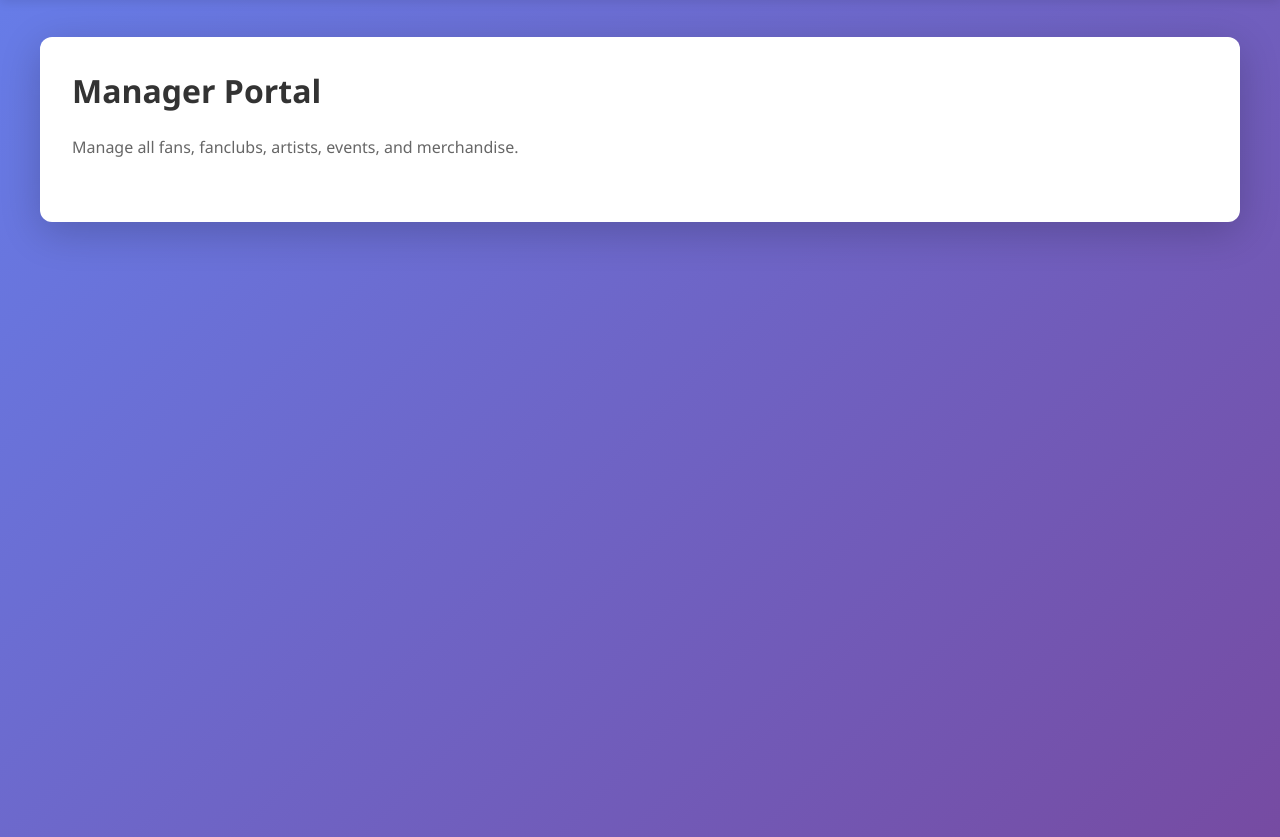
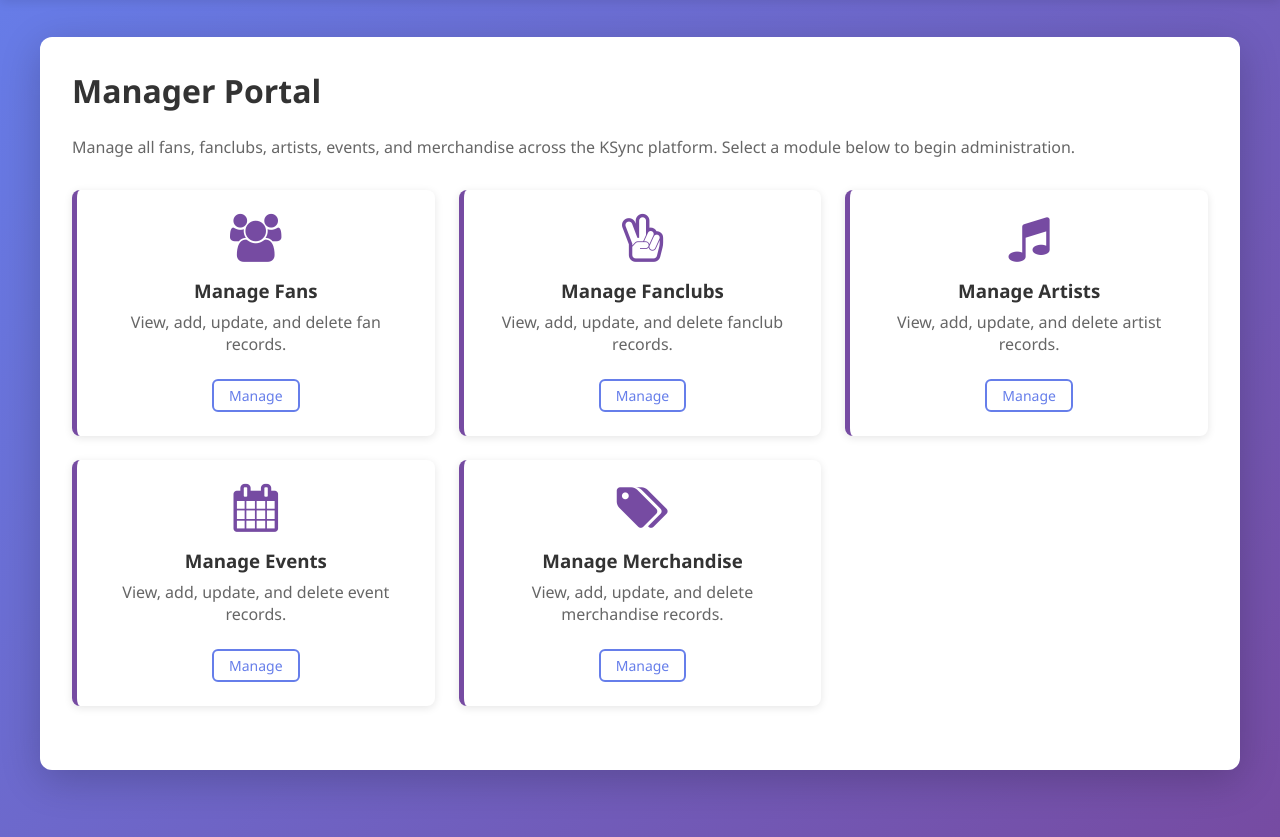
Before and after one commit to jiancpp/ccinfom-db-application, a Flask app: page /manager_portal in a window 1280 px wide. Shown: the part 75-912 px from the top of the page. Run offline with Flask 3, Linux system fonts and the light colour scheme; parts of the project's set-up code (start-up, migrations or seed data) failed here and were passed over.

Commit message:
updated manager portal

```diff
--- a/app/routes.py
+++ b/app/routes.py
@@ -724,6 +724,36 @@ def manager_portal():
     return render_template('manager_portal.html')
 
 
+@main_routes.route('/manage_fans')
+def manage_fans():
+    # edit
+    return render_template('manager_portal.html')
+
+
+@main_routes.route('/manage_fanclubs')
+def manage_fanclubs():
+    # edit
+    return render_template('manager_portal.html')
+
+
+@main_routes.route('/manage_artists')
+def manage_artists():
+    # edit
+    return render_template('manager_portal.html')
+
+
+@main_routes.route('/manage_events')
+def manage_events():
+    # edit
+    return render_template('manager_portal.html')
+
+
+@main_routes.route('/manage_merchandise')
+def manage_merchandise():
+    # edit
+    return render_template('manager_portal.html')
+
+
 @main_routes.route('/test_db')
 def test_db():
     import mysql.connector
--- a/app/templates/manager_portal.html
+++ b/app/templates/manager_portal.html
@@ -1,8 +1,49 @@
 {% extends "base.html" %}
 {% block title %}Manager Portal - KSync{% endblock %}
+
 {% block content %}
 <header style="margin-bottom: 2rem;">
     <h1>Manager Portal</h1>
-    <p style="color: #666;">Manage all fans, fanclubs, artists, events, and merchandise.</p>
+    <p style="color: #666;">Manage all fans, fanclubs, artists, events, and merchandise across the KSync platform. Select a module below to begin administration.</p>
 </header>
+
+<div class="grid">
+
+    <a href="{{ url_for('main_routes.manage_fans') }}" class="card" style="text-decoration: none; text-align: center; border-left: 5px solid #764ba2">
+        <i class="fa fa-users" style="font-size: 3rem; color: #764ba2; margin-bottom: 1rem;"></i>
+        <h3>Manage Fans</h3>
+        <p>View, add, update, and delete fan records.</p>
+        <span class="btn btn-outline" style="margin-top: 1rem; padding: 5px 15px;">Manage</span>
+    </a>
+
+    <a href="{{ url_for('main_routes.manage_fanclubs') }}" class="card" style="text-decoration: none; text-align: center; border-left: 5px solid #764ba2">
+        <i class="fa fa-hand-peace-o" style="font-size: 3rem; color: #764ba2; margin-bottom: 1rem;"></i>
+        <h3>Manage Fanclubs</h3>
+        <p>View, add, update, and delete fanclub records.</p>
+        <span class="btn btn-outline" style="margin-top: 1rem; padding: 5px 15px;">Manage</span>
+    </a>
+
+    <a href="{{ url_for('main_routes.manage_artists') }}" class="card" style="text-decoration: none; text-align: center; border-left: 5px solid #764ba2">
+        <i class="fa fa-music" style="font-size: 3rem; color: #764ba2; margin-bottom: 1rem;"></i>
+        <h3>Manage Artists</h3>
+        <p>View, add, update, and delete artist records.</p>
+        <span class="btn btn-outline" style="margin-top: 1rem; padding: 5px 15px;">Manage</span>
+    </a>
+
+    <a href="{{ url_for('main_routes.manage_events') }}" class="card" style="text-decoration: none; text-align: center; border-left: 5px solid #764ba2">
+        <i class="fa fa-calendar" style="font-size: 3rem; color: #764ba2; margin-bottom: 1rem;"></i>
+        <h3>Manage Events</h3>
+        <p>View, add, update, and delete event records.</p>
+        <span class="btn btn-outline" style="margin-top: 1rem; padding: 5px 15px;">Manage</span>
+    </a>
+
+    <a href="{{ url_for('main_routes.manage_merchandise') }}" class="card" style="text-decoration: none; text-align: center; border-left: 5px solid #764ba2">
+        <i class="fa fa-tags" style="font-size: 3rem; color: #764ba2; margin-bottom: 1rem;"></i>
+        <h3>Manage Merchandise</h3>
+        <p>View, add, update, and delete merchandise records.</p>
+        <span class="btn btn-outline" style="margin-top: 1rem; padding: 5px 15px;">Manage</span>
+    </a>
+
+</div>
+
 {% endblock %}
```
